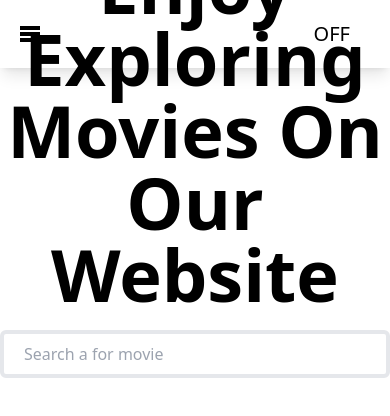
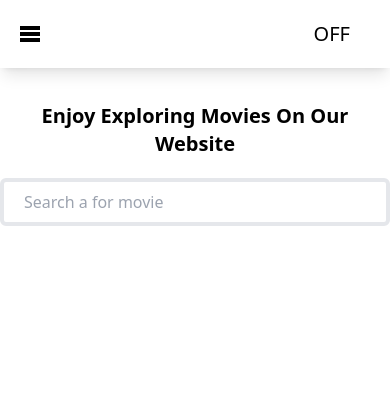
Before and after one commit to Igprad01/React-Js-Learn, a React (Vite) app: page / in a window 390 px wide. Shown: the top 416 px of the page. Built offline with nearby package versions, Linux system fonts and the light colour scheme.

Commit message:
fix responsive mobile hero_section

```diff
--- a/src/components/Layouts/hero_section.jsx
+++ b/src/components/Layouts/hero_section.jsx
@@ -8,7 +8,7 @@ const HeroSection = () => {
         <div className="relative w-full py-24 px-32 md:py-58 lg:py-72 flex items-center justify-center">
             <div className="absolute flex items-center justify-center">
                 <div className="text-center">
-                    <Heading1 text='enjoy exploring movies on our website' styling="text-black font-bold text-7xl capitalize" />
+                    <Heading1 text='enjoy exploring movies on our website' styling="text-black font-bold text-xl capitalize md:text-5xl lg:text-5xl" />
                     <Search padding = 'py-2 pr-10 mt-10'/>
                 </div>
             </div>
```
